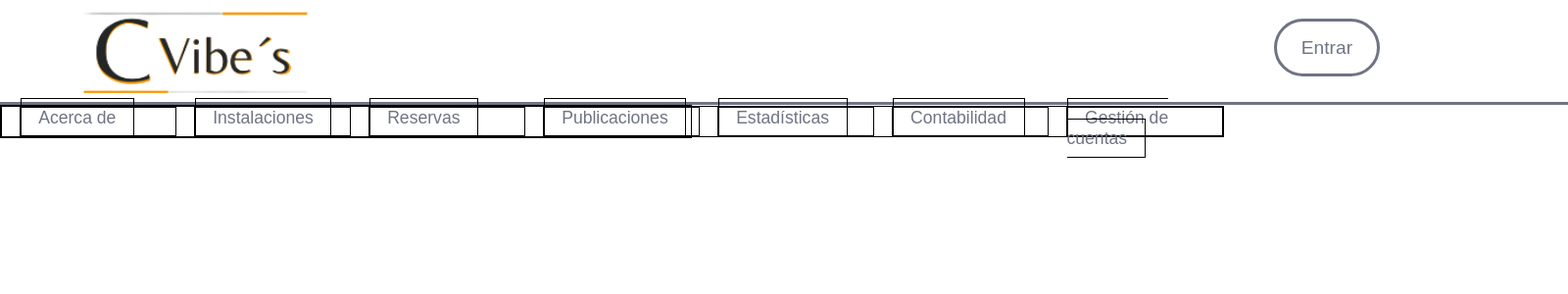
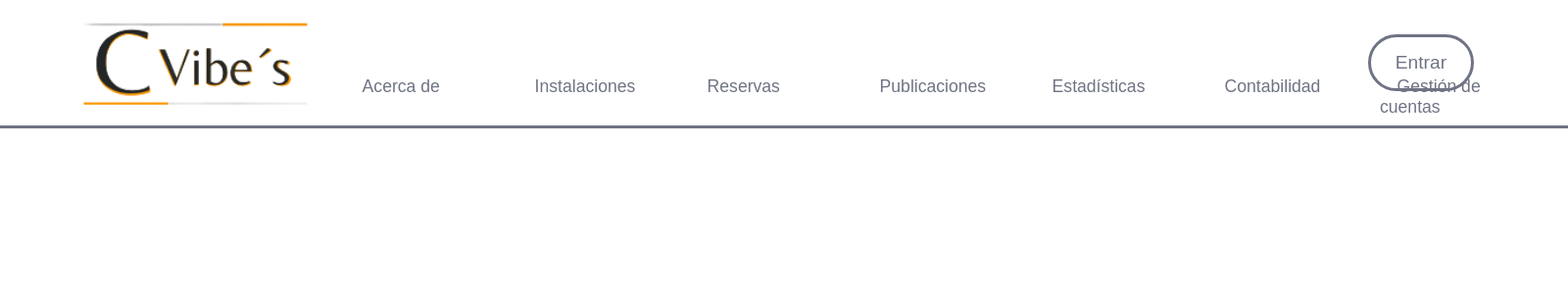
Before and after one commit to osunamaria/CleanVibe-s, a PHP site: page / in a window 1600 px wide. Shown: the top 300 px of the page at 98% size. Run offline with PHP 8.4, Linux system fonts and the light colour scheme; some web fonts are replaced.

Commit message:
css inicio

```diff
--- a/css/inicio.css
+++ b/css/inicio.css
@@ -7,7 +7,7 @@
 /*  HEADER */
 
 header {
-    height: 6.5em;
+    height: 8em;
     width: 100%;
     display: block;
     /* top: 0; */
@@ -18,12 +18,13 @@ header {
 .logo {
     width: 15em;
     margin-left: 5em;
+    margin-top: 0.7em;
 }
 
 header .sesion {
     font-size: 1.2em;
     float: right;
-    margin: 1em 10em;
+    margin: 1.8em 5em;
     color: #6f7484;
     background: none;
     border: 0.2em solid;
@@ -43,24 +44,20 @@ nav {
     display: flex;
     height: 1.8em;
     cursor: pointer;
-    /* margin: -4em 0 0 55em; */
+    margin: -3em 20em;
     font-size: 1.1em;
     width: 40em;
-    border: 1px solid black;
 }
 
 nav ul {
     list-style: none;
     display: flex;
-    border: 1px solid black;
 }
 
 nav li {
     display: inline-block;
     position: relative;
-    margin-left: 1em;
-    width: 9em;
-    border: 1px solid black;
+    width: 10em;
 }
 
 nav a {
@@ -69,7 +66,6 @@ nav a {
     font-size: 1em;
     padding: 0.5em 1em;
     transition: all ease-in-out 400ms;
-    border: 1px solid black;
 }
 
 nav a:hover {
```
